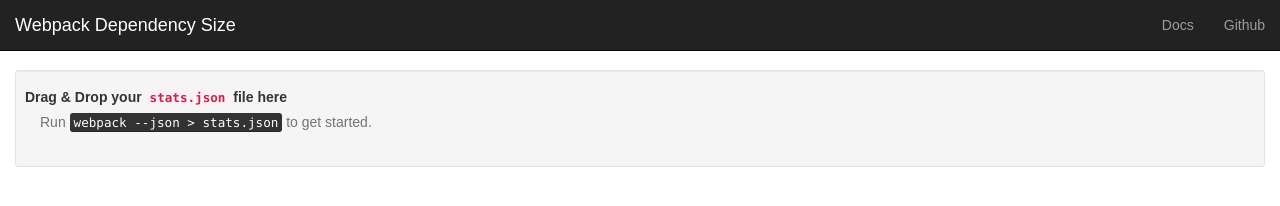
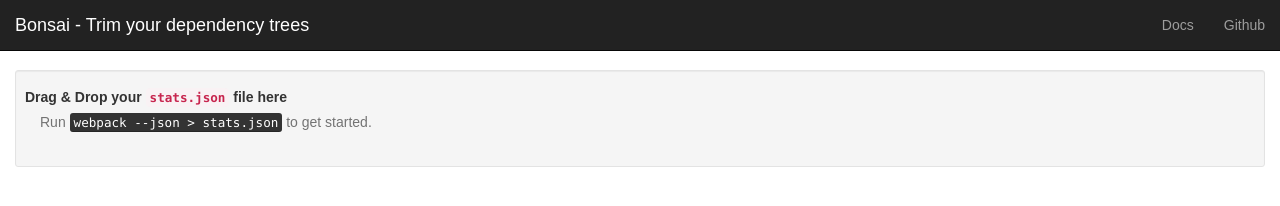
Before and after one commit to pinterest/bonsai, a React app: page / in a window 1280 px wide. Built offline with nearby package versions, Linux system fonts and the light colour scheme; no server answers.

Commit message:
Rename webpage to Bonsai

```diff
--- a/package.json
+++ b/package.json
@@ -2,6 +2,7 @@
   "name": "bonsai",
   "description": "Trim your dependency tree.",
   "keywords": [
+    "bonsai",
     "webpack",
     "tool",
     "analyse",
--- a/public/index.html
+++ b/public/index.html
@@ -13,7 +13,7 @@
       work correctly both with client-side routing and a non-root public URL.
       Learn how to configure a non-root public URL by running `npm run build`.
     -->
-    <title>Webpack Dependency Size</title>
+    <title>Bonsai - Trim your dependency trees</title>
   </head>
   <body>
     <div id="root"></div>
--- a/src/components/Navbar.js
+++ b/src/components/Navbar.js
@@ -10,7 +10,7 @@
       <div className="container-fluid">
         <div className="navbar-header">
           <a className="navbar-brand" href="/">
-            Webpack Dependency Size
+            Bonsai - Trim your dependency trees
           </a>
         </div>
         <ul className="nav navbar-nav navbar-right">
```
